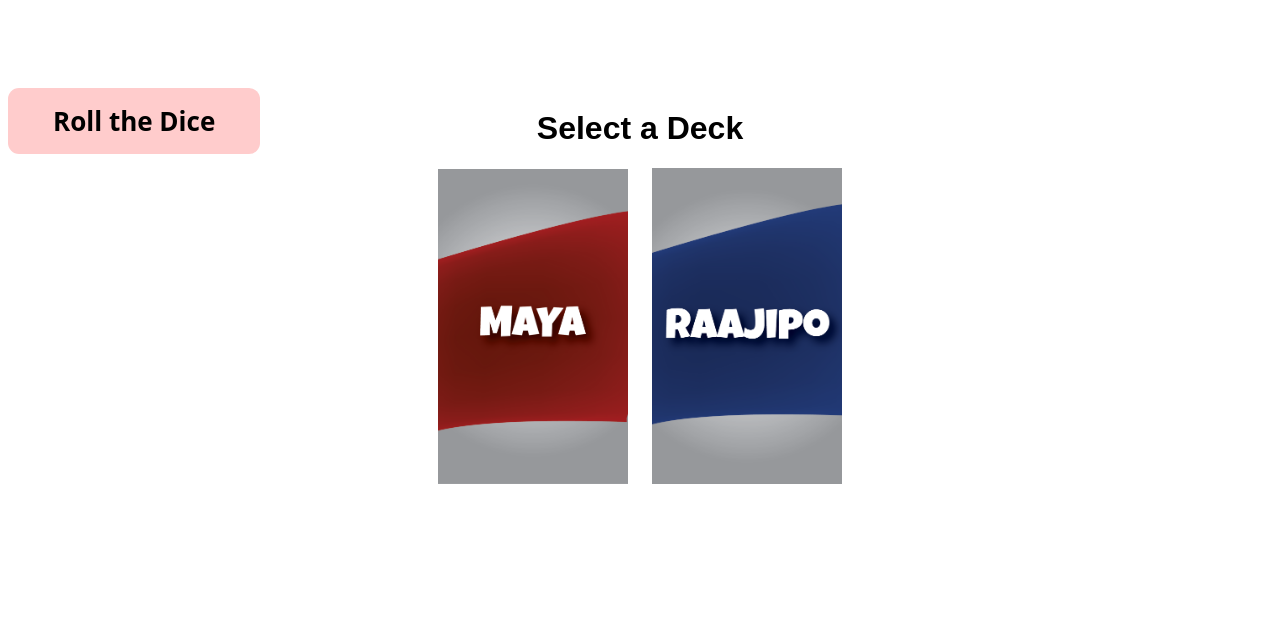
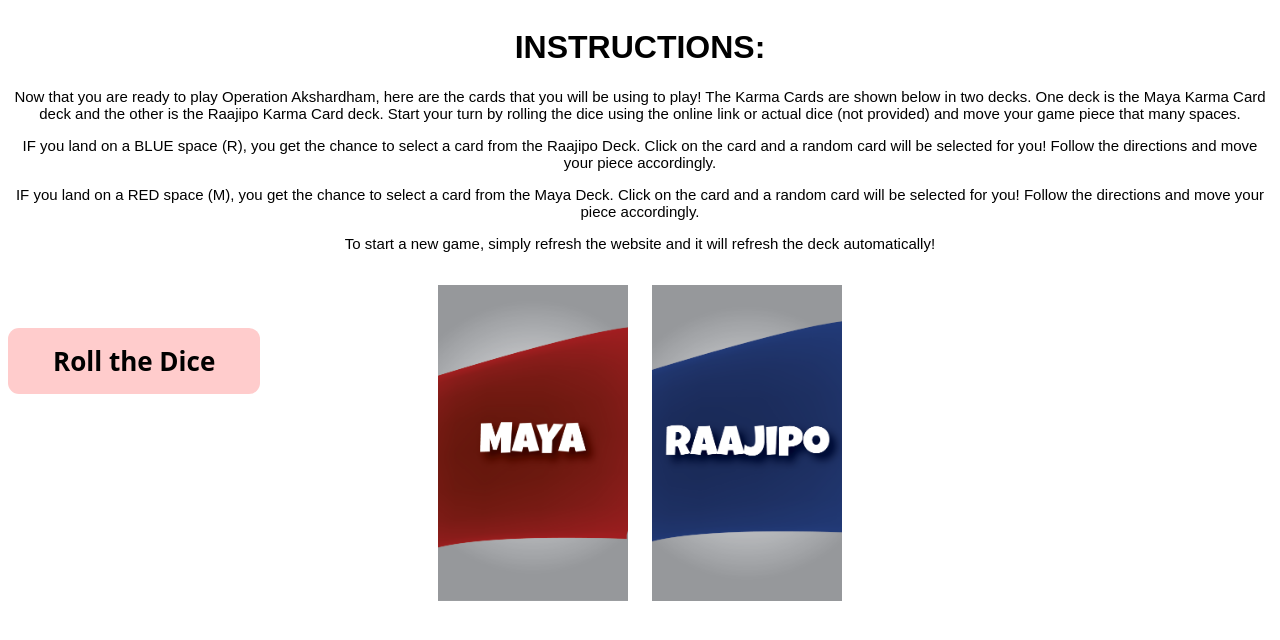
Before and after one commit to upsham0130/CardGame, a Flask app: page / in a window 1280 px wide. Shown: the top 640 px of the page. Run offline with Flask 2, Linux system fonts and the light colour scheme.

Commit message:
added instructions

```diff
--- a/templates/index.html
+++ b/templates/index.html
@@ -9,7 +9,6 @@
   <link rel="stylesheet" href="{{ url_for('static', filename='css/main.css') }}">
   <style>
       .cont{
-        margin-top: 7%;
         text-align: center;
       }
       .img{
@@ -24,6 +23,7 @@
       .side{
           position: absolute;
           text-align: center;
+          margin-top: 25%;
       }
       .button{
         background:    #ffcccc;
@@ -33,6 +33,12 @@
         display:       inline-block;
         font:          normal bold 26px/1 "Open Sans", sans-serif;
         text-align:    center;
+      }
+      .font{
+        font-family: Arial, Helvetica, sans-serif;
+      }
+      p{
+          font-size: 15px;
       }
   </style>
 
@@ -47,7 +53,11 @@
     </div>
     <div class="cont">
         <div class="img">
-            <h1 style="font-family: Arial, Helvetica, sans-serif;">Select a Deck</h1>
+            <h1 class="font">INSTRUCTIONS:</h1>
+            <p class="font">Now that you are ready to play Operation Akshardham, here are the cards that you will be using to play! The Karma Cards are shown below in two decks. One deck is the Maya Karma Card deck and the other is the Raajipo Karma Card deck. Start your turn by rolling the dice using the online link or actual dice (not provided) and move your game piece that many spaces.</p>
+            <p class="font">IF you land on a BLUE space (R), you get the chance to select a card from the Raajipo Deck. Click on the card and a random card will be selected for you! Follow the directions and move your piece accordingly.</p>
+            <p class="font">IF you land on a RED space (M), you get the chance to select a card from the Maya Deck. Click on the card and a random card will be selected for you! Follow the directions and move your piece accordingly.</p>
+            <p class="font">To start a new game, simply refresh the website and it will refresh the deck automatically!</p><br/>
             <a href="/pickm"><img class="ims" src="{{ url_for('static', filename='ma.png') }}" width="15%" height="15%"/></a>
             <a href="/pickr"><img class="ims" src="{{ url_for('static', filename='ra.png') }}" width="15%" height="15%"/></a>
         </div>
```
Also changed, not shown: templates/result.html (+11 -2 lines).
